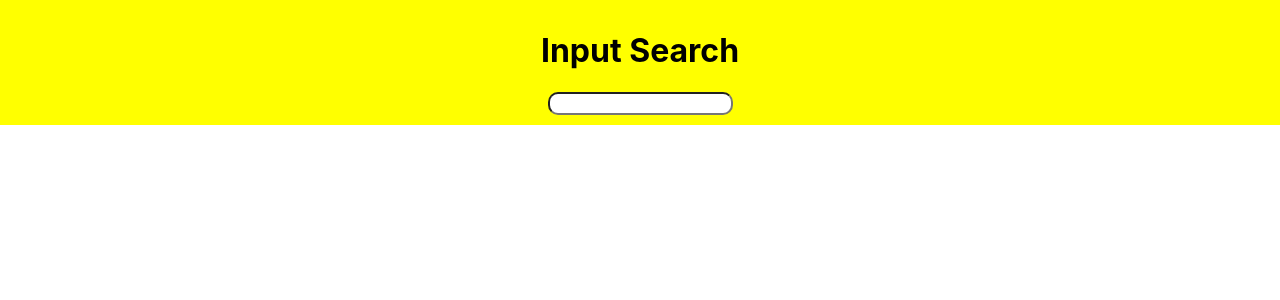
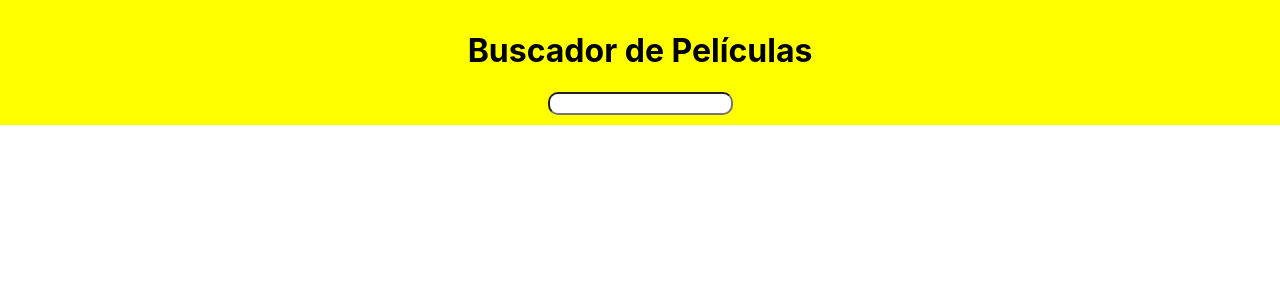
Before and after one commit to alio1991/Pelis-React, a React (Create React App) app: page / in a window 1280 px wide. Shown: the top 300 px of the page. Built offline with nearby package versions, Linux system fonts and the light colour scheme.

Commit message:
title added as property

```diff
--- a/src/App.js
+++ b/src/App.js
@@ -64,7 +64,7 @@ function App() {
 
     return (
       <div className="App">
-          <InputSearch buttonName={'busca'} actionToPerform={ getMovies }></InputSearch>
+          <InputSearch title='Buscador de Películas' buttonName={'busca'} actionToPerform={ getMovies }></InputSearch>
           <main>
             <aside className="aside">
               <MovieList list={favorites} cardSelected={ cardSelected } class="favorite" ></MovieList>
--- a/src/components/input-search/input-search.jsx
+++ b/src/components/input-search/input-search.jsx
@@ -13,7 +13,7 @@ const  InputSearch = (props) => {
 
     return (
         <div className="input-search">
-            <h1>Input Search</h1>
+            <h1>{props.title}</h1>
             <input type="text" onChange={inputChanges}></input>
         </div>
     )
```
